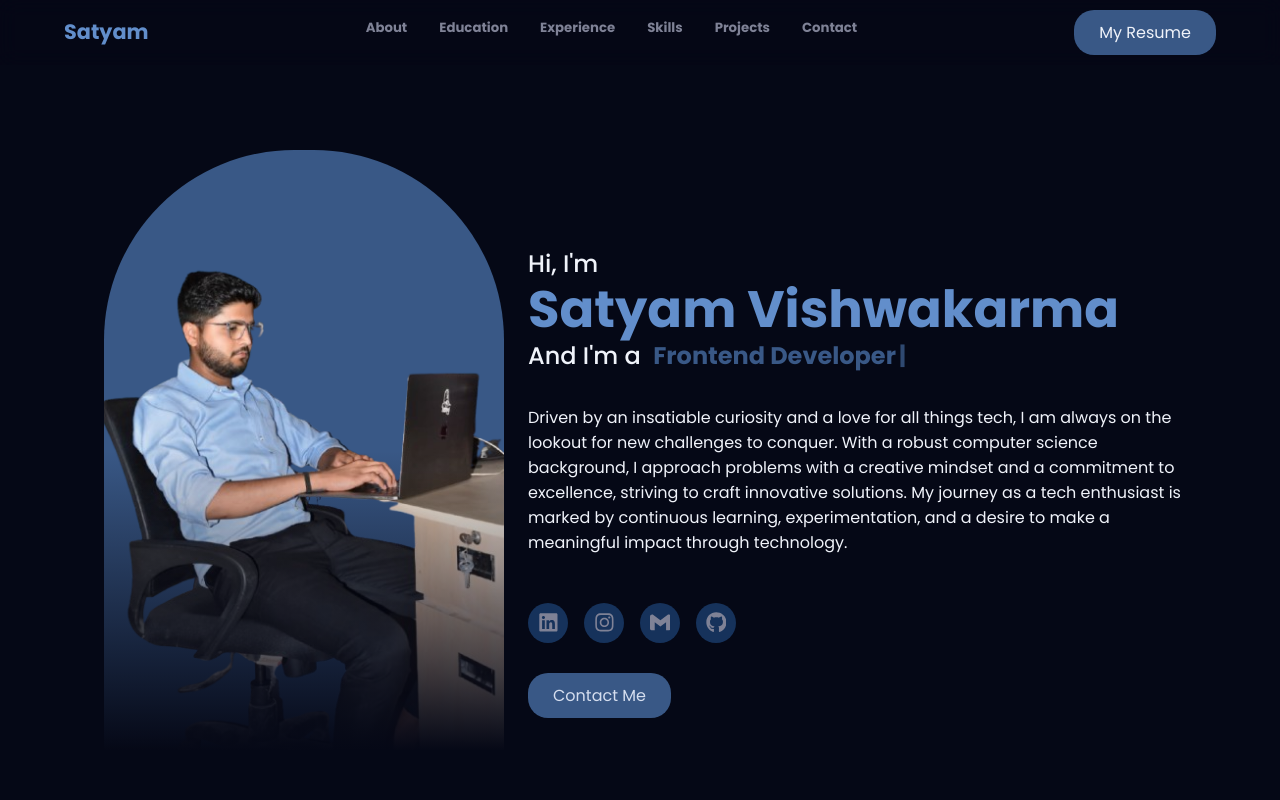
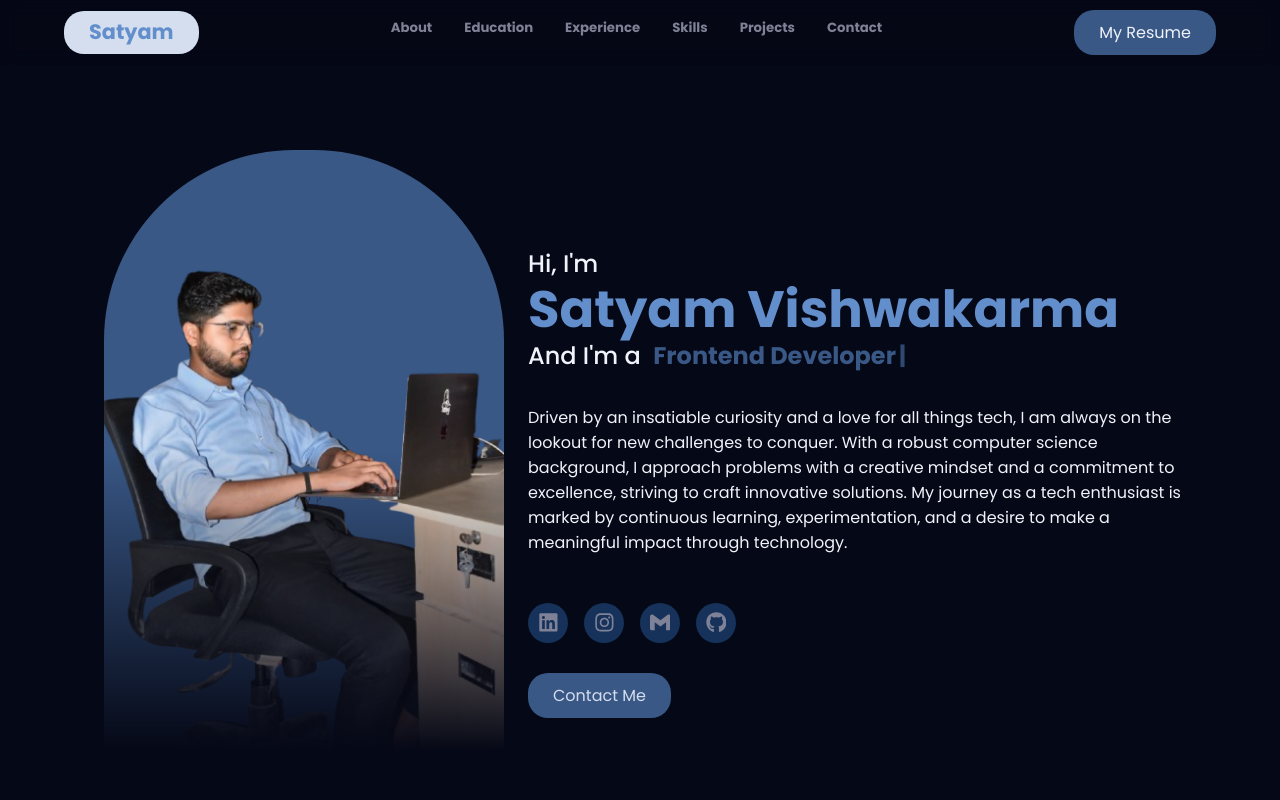
Before and after one commit to cyberhunk/new-portfolio-code-, a React (Vite) app: page / in a window 1280 px wide. Shown: the top 800 px of the page. Built offline with nearby package versions, Linux system fonts and the light colour scheme.

Commit message:
Update Logo.scss
logo bg color put

```diff
--- a/src/components/Logo/Logo.scss
+++ b/src/components/Logo/Logo.scss
@@ -11,6 +11,15 @@
   h1 {
     margin: 0;
     font-size: 1.3rem;
+  }
+  .logoname{
+
+    background-color: var(--light-accent-color);
+    align-items: center;
+    width: fit-content;
+    border-radius: 20px;
+    padding: 10px 25px;
+    cursor: pointer;
   }
 }
 
```
